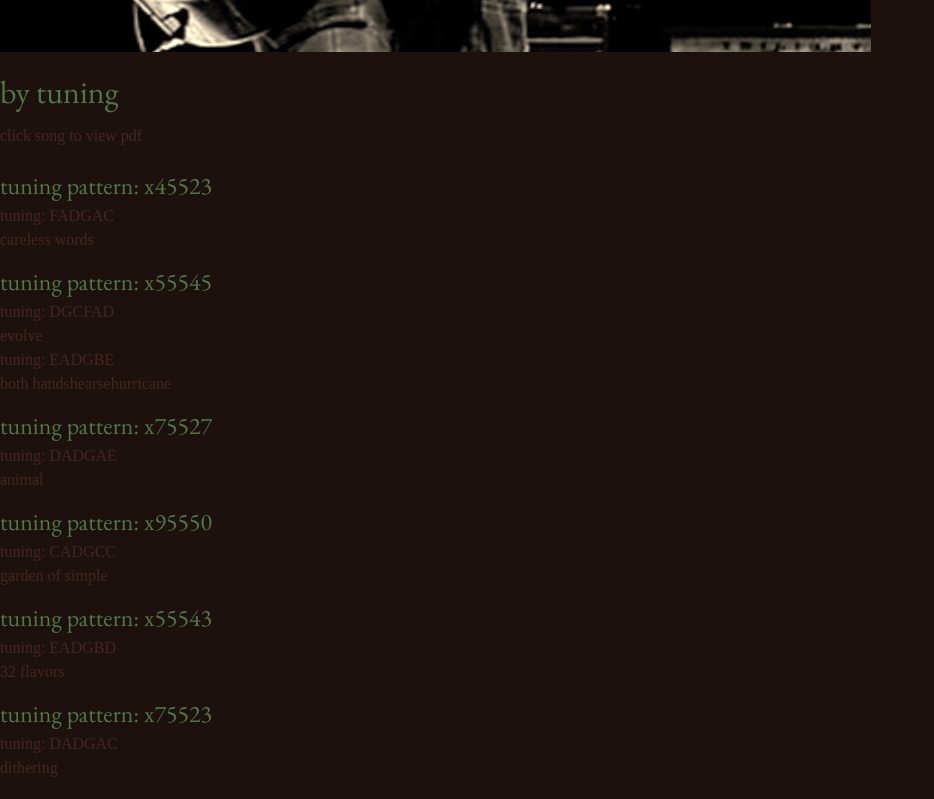
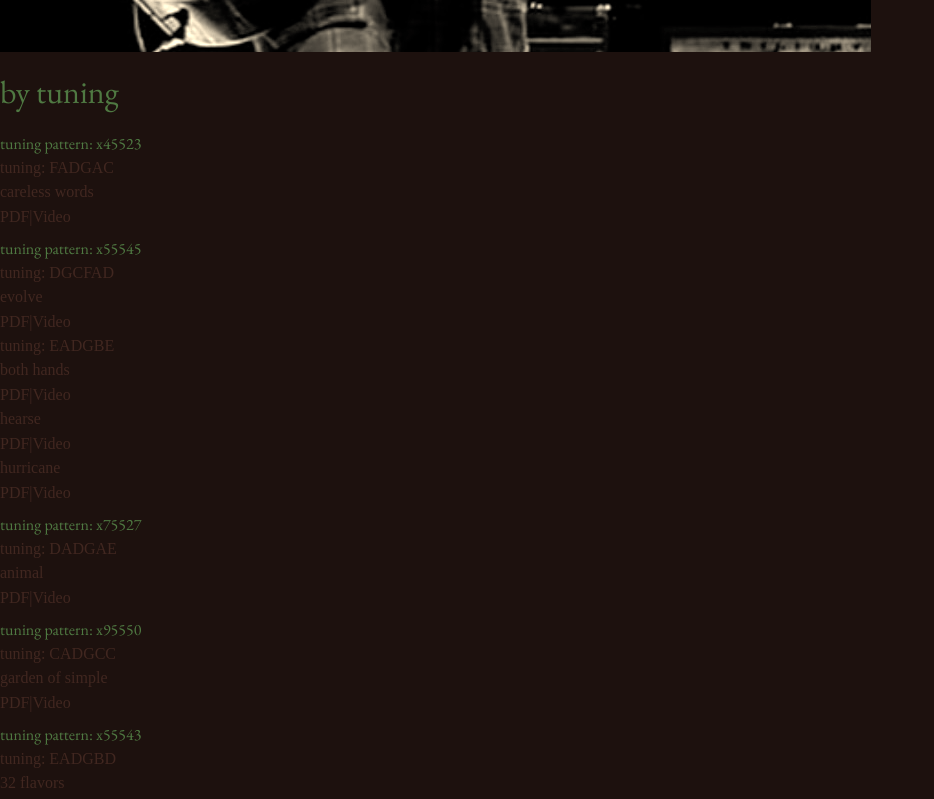
Before and after one commit to KKurzawa/Ani-Difranco-Transcriptions, a React (Vite) app: page /ByTuning in a window 1280 px wide. Shown: the part 760-1559 px from the top of the page, without its empty margins (0-934 px from the left). Built offline with nearby package versions, Linux system fonts and the light colour scheme; a web font is replaced by a local one.

Commit message:
added video links

```diff
--- a/src/Components/Tuning/Tuning.css
+++ b/src/Components/Tuning/Tuning.css
@@ -3,11 +3,15 @@
     color: #412720;
 }
 
-.tuning-song-text {
+.by-song-title,
+.pdf-text,
+.video-text,
+.span-text{
     font-family: 'Playfair', serif;
     color: #412720;
 }
 
-.tuning-song-text:hover {
+.pdf-text:hover,
+.video-text:hover{
     opacity: .7;
 }
--- a/src/Components/Tuning/Tuning.jsx
+++ b/src/Components/Tuning/Tuning.jsx
@@ -2,15 +2,24 @@ import './Tuning.css';
 export default function Tuning({ myTuning, items }) {
 
     const songsComponents = items.map(
-        (item) => <a href={item.pdf} target="_blank" rel="noreferrer" key={item.name} className='text-xl flex-col'>{item.name}</a>
+        (item) =>
+            <div key={item.name}>
+                <h2 className='by-song-title text-xl md:text-2xl'>{item.name}</h2>
+                <div className='-mt-1'>
+                    <a href={item.pdf} target="_blank" rel="noreferrer" className='pdf-text text-base flex-col pr-1'>PDF</a>
+                    <span className='span-text text-sm'>|</span>
+                    <a href={item.video} target="_blank" rel="noreferrer" className='video-text text-base flex-col pl-1'>Video</a>
+                </div>
+
+            </div>
     )
 
     songsComponents.sort();
-    console.log(items);
+    console.log('songsComponents', songsComponents);
     return (
-        <>
-            <h2 className='tuning-subheading-text text-xl md:text-2xl'>tuning: {myTuning}</h2>
-            <div className='tuning-song-text flex flex-col'>{songsComponents}</div>
-        </>
+        <div className=''>
+            <h2 className='tuning-subheading-text text-xl md:text-3xl'>tuning: {myTuning}</h2>
+            <div className='flex flex-col'>{songsComponents}</div>
+        </div>
     )
 }
--- a/src/Components/TuningPattern/TuningPattern.css
+++ b/src/Components/TuningPattern/TuningPattern.css
@@ -4,7 +4,6 @@
 
 .tuning-pattern-text{
         font-family: 'EB Garamond', serif;
-        font-size: 1.5em;
         padding-top: .5em;
         color: #4F7942;
     }
--- a/src/Components/TuningPattern/TuningPattern.jsx
+++ b/src/Components/TuningPattern/TuningPattern.jsx
@@ -27,7 +27,7 @@ export default function TuningPattern({ myTuningPattern, items }) {
     )
     return (
         <div className="flex-col pb-3">
-            <h2 className="tuning-pattern-text text-sm md:text-10xl pb-2 md:pb-4">tuning pattern: x{myTuningPattern}</h2>
+            <h2 className="tuning-pattern-text text-2xl md:text-4xl md:pb-2">tuning pattern: x{myTuningPattern}</h2>
             {tuningComponents}
         </div>
     )
--- a/src/Pages/ByTuning/ByTuning.css
+++ b/src/Pages/ByTuning/ByTuning.css
@@ -11,50 +11,9 @@
     padding-bottom: .5em;
     color: #412720;
 }
-.tuningPattern {
-    font-size: 1.875rem/* 30px */;
-    line-height: 2.25rem/* 36px */;
-    text-align: center;
-    text-decoration-line: underline;
-    text-underline-offset: 8px;
-    --tw-border-opacity: 1;
-    border-color: rgb(0 0 0 / var(--tw-border-opacity));
-    margin-bottom: 1.25rem;
-}
-
-.tuning {
-    font-size: 1.5rem/* 24px */;
-    line-height: 2rem/* 32px */;
-    text-align: center;
-    font-style: italic;
-    margin-bottom: 1.25rem/* 20px */;
-}
-
-.map {
-    font-size: 1.25rem/* 20px */;
-    line-height: 1.75rem/* 28px */;
-    text-align: center;
-    padding-bottom: 1.25rem/* 20px */;
-}
 
 
-.name {
-    font-size: 1.25rem/* 20px */;
-    line-height: 1.75rem/* 28px */;
-    display: flex;
-    justify-content: center;
-    margin-left: 10rem;
-    margin-right: 10rem;
-
-}
 
 .AniPic5{
     filter:sepia(55%)
 }
-
-@media screen and (max-width: 640px) {
-    .name{
-        margin-left: 7rem;
-        margin-right: 7rem;
-    }
-}
--- a/src/Pages/ByTuning/ByTuning.jsx
+++ b/src/Pages/ByTuning/ByTuning.jsx
@@ -47,7 +47,6 @@ function ByTuning() {
         <div className='flex flex-col justify-center text-xl md:text-2xl bg-[#c2b39c]'>
             <img className='AniPic5 w-full' src={AniPic5} />
             <h2 className='by-heading-text text-2xl md:text-10xl mt-10 text-center'>by tuning</h2>
-            <h2 className='by-subheading-text text-2xl md:text-3xl pb-5 text-center'>click song to view pdf</h2>
             <div className='md:hidden flex flex-row justify-around text-sm'>
                 <div className='flex-col text-center pb-10'>
                     {oddTuningPatternComponents}
@@ -58,15 +57,13 @@ function ByTuning() {
 
             </div>
             <div className='flex flex-row justify-around'>
-                <div className='hidden md:flex flex-col text-center pb-10'>
+                <div className='hidden md:flex flex-col text-center'>
                     {oddTuningPatternComponents}
                 </div>
-                <div className='hidden md:flex flex-col text-center pb-10'>
+                <div className='hidden md:flex flex-col text-center'>
                     {evenTuningPatternComponents}
                 </div>
             </div>
-
-
         </div>
     )
 }
--- a/src/Pages/TranscriptionsAz/TranscriptionsAz.css
+++ b/src/Pages/TranscriptionsAz/TranscriptionsAz.css
@@ -14,7 +14,6 @@
 
 .az-song-text{
     font-family: 'EB Garamond', serif;
-    padding-bottom: .25em;
     color: #4F7942;
 }
 
--- a/src/Pages/TranscriptionsAz/TranscriptionsaAz.jsx
+++ b/src/Pages/TranscriptionsAz/TranscriptionsaAz.jsx
@@ -4,12 +4,14 @@ import AniPic3 from '../../assets/photos/AniPic3.png';
 import AniPic4 from '../../assets/photos/AniPic4.png'
 
 function TranscriptionsaAz() {
-
+    console.log('transcriptions', transcriptions)
+    const sortedTranscriptions = transcriptions.sort((function (a, b) { return a - b }));
+    console.log('sortedTranscriptions', sortedTranscriptions)
     return (
         <section className='flex flex-col text-xl md:text-2xl bg-[#c2b39c]'>
             <img id='aniPic4' className='w-full' src={AniPic4} />
-            <h2 className='az-heading-text flex justify-center mt-10'>transcriptions a-z</h2>
-            <h2 className='az-subheading-text flex justify-center'>click song to view pdf</h2>
+            <h2 className='az-heading-text flex justify-center mt-5 mb-5'>transcriptions a-z</h2>
+            {/* <h2 className='az-subheading-text flex justify-center'>click song to view pdf</h2> */}
             {/* <div className='md:hidden flex flex-col pb-5'>
                 {transcriptions.map((transcription) => (
                     <div key={transcription.id} className='p-2 flex flex-col items-center'>
@@ -25,25 +27,31 @@ function TranscriptionsaAz() {
             <div className='flex flex-row justify-around mx-5 pb-10'>
                 <div className='flex flex-col items-center'>
                     {transcriptions.map((transcription, index) => index % 2 === 0 && (
-                        <div key={transcription.id} className='p-2 flex justify-center flex-col lg:flex-row items-center lg:items-baseline'>
-                            <h2><a href={transcription.pdf} target="_blank" rel="noreferrer" className="az-song-text text-2xl md:text-4xl text-center lg:pr-3 hover:opacity-70">{transcription.name}</a></h2>
+                        <div key={transcription.id} className='pb-3'>
+                            <div className=' flex justify-center flex-col lg:flex-row items-center lg:items-baseline'>
+                                <h2 className="az-song-text text-2xl md:text-4xl text-center lg:pr-3">{transcription.name}</h2>
                                 <div className='flex items-center'>
                                     <a href='./ByTuning'>
                                         <h2 className='az-tuning-text flex hover:opacity-70'>tuning: {transcription.tuning}</h2>
                                     </a>
                                 </div>
                             </div>
+                            <h2 className="az-tuning-text flex justify-center hover:opacity-70"><a href={transcription.pdf} target="_blank" rel="noreferrer" className='mr-1'>PDF</a><span>|</span><a href={transcription.video} target='_blank' rel='noreferrer' className='ml-1'>Video</a></h2>
+                        </div>
                     ))}
                 </div>
-                <div className=''>
-                    {transcriptions.map((transcription, index) => index % 2 === 1 && (
-                        <div key={transcription.id} className='p-2 flex justify-center flex-col lg:flex-row items-center lg:items-baseline'>
-                            <h2><a href={transcription.pdf} target="_blank" rel="noreferrer" className="az-song-text text-2xl md:text-4xl text-center lg:pr-3 hover:opacity-70">{transcription.name}</a></h2>
-                            <div className='flex'>
+                <div className='flex flex-col items-center'>
+                    {transcriptions.map((transcription, index) => index % 2 !== 0 && (
+                        <div key={transcription.id} className='pb-3'>
+                            <div className=' flex justify-center flex-col lg:flex-row items-center lg:items-baseline'>
+                                <h2 className="az-song-text text-2xl md:text-4xl text-center lg:pr-3 hover:opacity-70">{transcription.name}</h2>
+                                <div className='flex items-center'>
                                     <a href='./ByTuning'>
                                         <h2 className='az-tuning-text flex hover:opacity-70'>tuning: {transcription.tuning}</h2>
                                     </a>
                                 </div>
+                            </div>
+                            <h2 className="az-tuning-text flex justify-center hover:opacity-70"><a href={transcription.pdf} target="_blank" rel="noreferrer" className='mr-1'>PDF</a><span>|</span><a href={transcription.video} target='_blank' rel='noreferrer' className='ml-1'>Video</a></h2>
                         </div>
                     ))}
                 </div>
--- a/src/Utils/TranscriptionsTunings.jsx
+++ b/src/Utils/TranscriptionsTunings.jsx
@@ -5,6 +5,7 @@ export const transcriptions = [
         tuning: 'EADGBD',
         tuningPattern: '55543',
         pdf: '/32Flavors.pdf',
+        video: 'https://www.youtube.com/watch?v=m_pMYbleHpU'
     },
     {
         id: 2,
```
Lines whose indentation alone changed are shown as unchanged.
